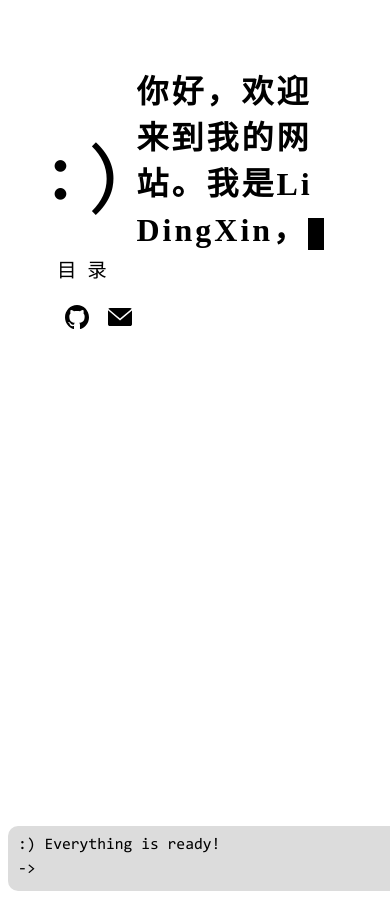
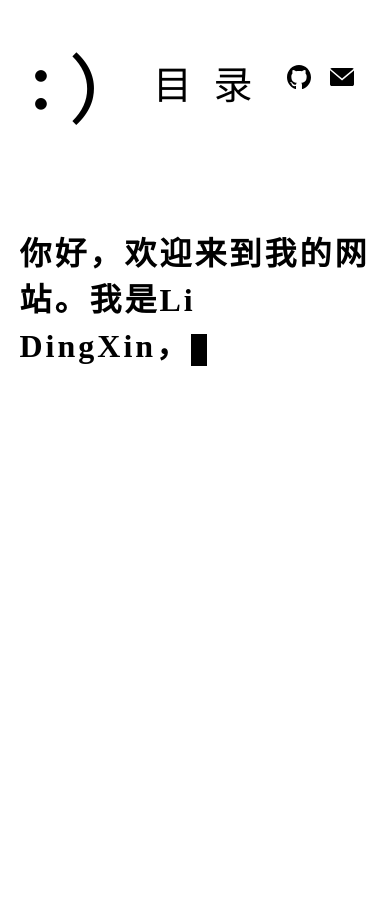
Before and after one commit to lushisi258/lushisi258.github.io, a Jekyll site: the page built from index.html, in a window 390 px wide. Built offline with Jekyll 4.4.1, drawn with Linux system fonts in a browser that asks for light colours; some web fonts are replaced.

Commit message:
布局适配手机

```diff
--- a/assets/css/default.css
+++ b/assets/css/default.css
@@ -168,3 +168,35 @@ a {
         visibility: hidden;
     }
 }
+
+
+/* 手机端的适配 */
+@media (max-width: 800px) {
+    /* 关于左侧部分的布局 */
+    .left-panel {
+        left: 5%;
+        top: 5%;
+        display: flex;
+    }
+    .smile-face {
+        font-size: 20vmin;
+    }
+    .list-button {
+        font-size: 10vmin;
+        margin-top: 2vmin;
+        margin-left: 10vmin;
+        width: 30vmin;
+    }
+
+    /* 关于终端部分的布局 */
+    .terminal {
+        visibility: hidden;
+    }
+
+    /* 关于内容部分的布局 */
+    .content {
+        left: 5%;
+        top: 23%;
+        width: 90%;
+    }
+}
--- a/assets/js/index.js
+++ b/assets/js/index.js
@@ -1,16 +1,19 @@
-var text = '你好，欢迎来到我的网站。我是Li DingXin，点击目录进入文章列表，或者在下面的终端输入“help”来获得一些引导😊';
+var textPC = ' 你好，欢迎来到我的网站。我是Li DingXin，点击目录进入文章列表，或者在下面的终端输入“help”来获得一些引导😊';
+var textPhone = ' 你好，欢迎来到我的网站。我是Li DingXin，点击目录进入文章列表，开始探索吧😊';
+var text = window.innerWidth > 800 ? textPC : textPhone;
 var index = 0;
 var delay = 150; // 每个字符的延迟时间（毫秒）
 var cursor = document.querySelector('.cursor');
 
 function type() {
     if (index < text.length) {
-        // 如果当前字符是标点符号，那么延迟时间加倍
-        var currentDelay = ['，', '。', '！', '？'].includes(text[index]) ? delay * 3 : delay;
-        document.getElementById('typewriter').innerText += text[index++];
+        // 将当前字符添加到文本后面
+        document.getElementById('typewriter').innerText += text[index];
         // 将光标添加到文本后面
         document.getElementById('typewriter').appendChild(cursor);
-        setTimeout(type, currentDelay);
+        // 如果当前字符是标点符号，那么延迟时间加倍
+        var currentDelay = ['，', '。', '！', '？'].includes(text[index++]) ? delay * 3 : delay;
+        setTimeout(() => type(), currentDelay);
     }
     // 如果已经输入完所有字符，那么将光标隐藏
     else {
@@ -18,6 +21,4 @@ function type() {
     }
 }
 
-window.addEventListener('load', function () {
-    type();
-});
+type();
```
